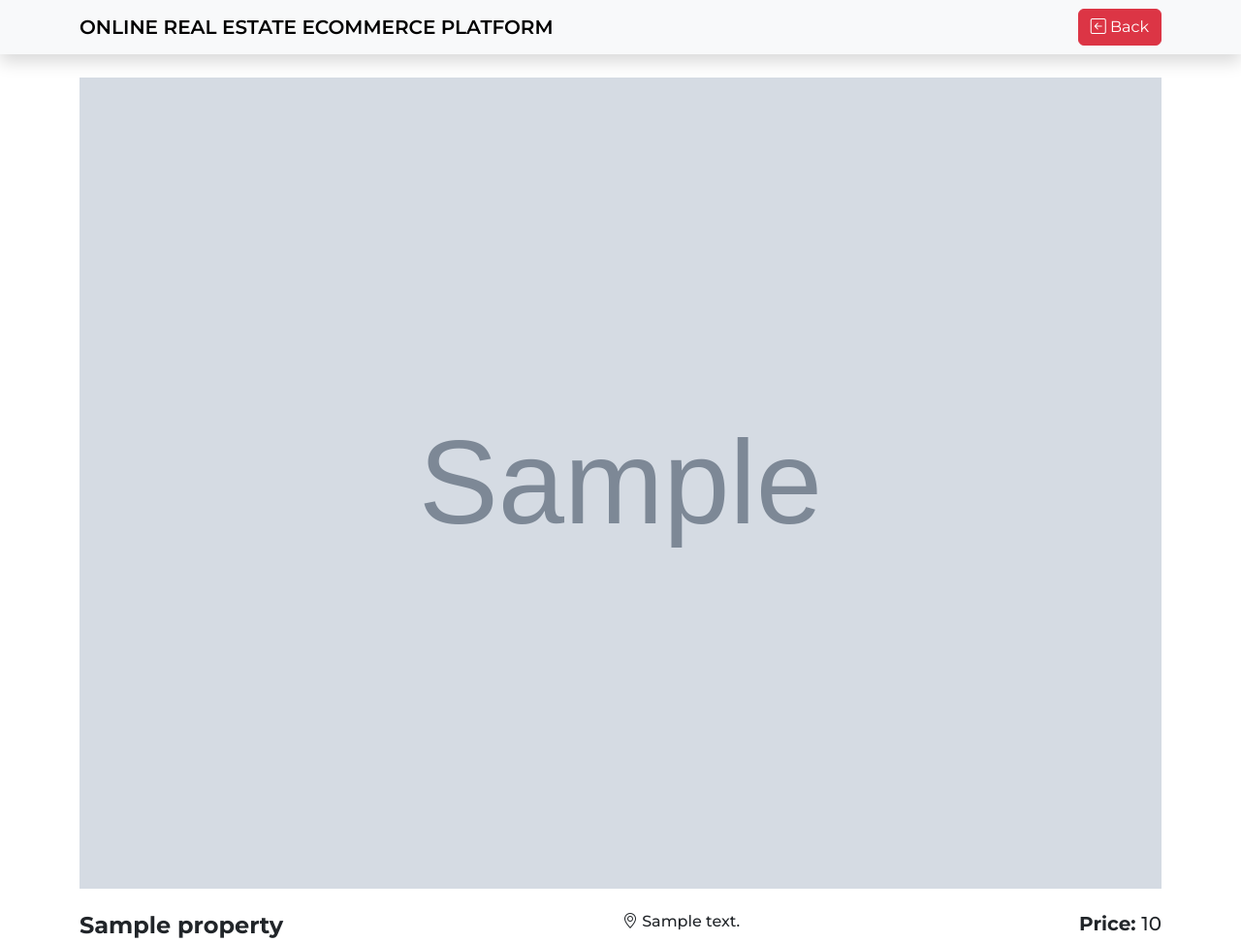
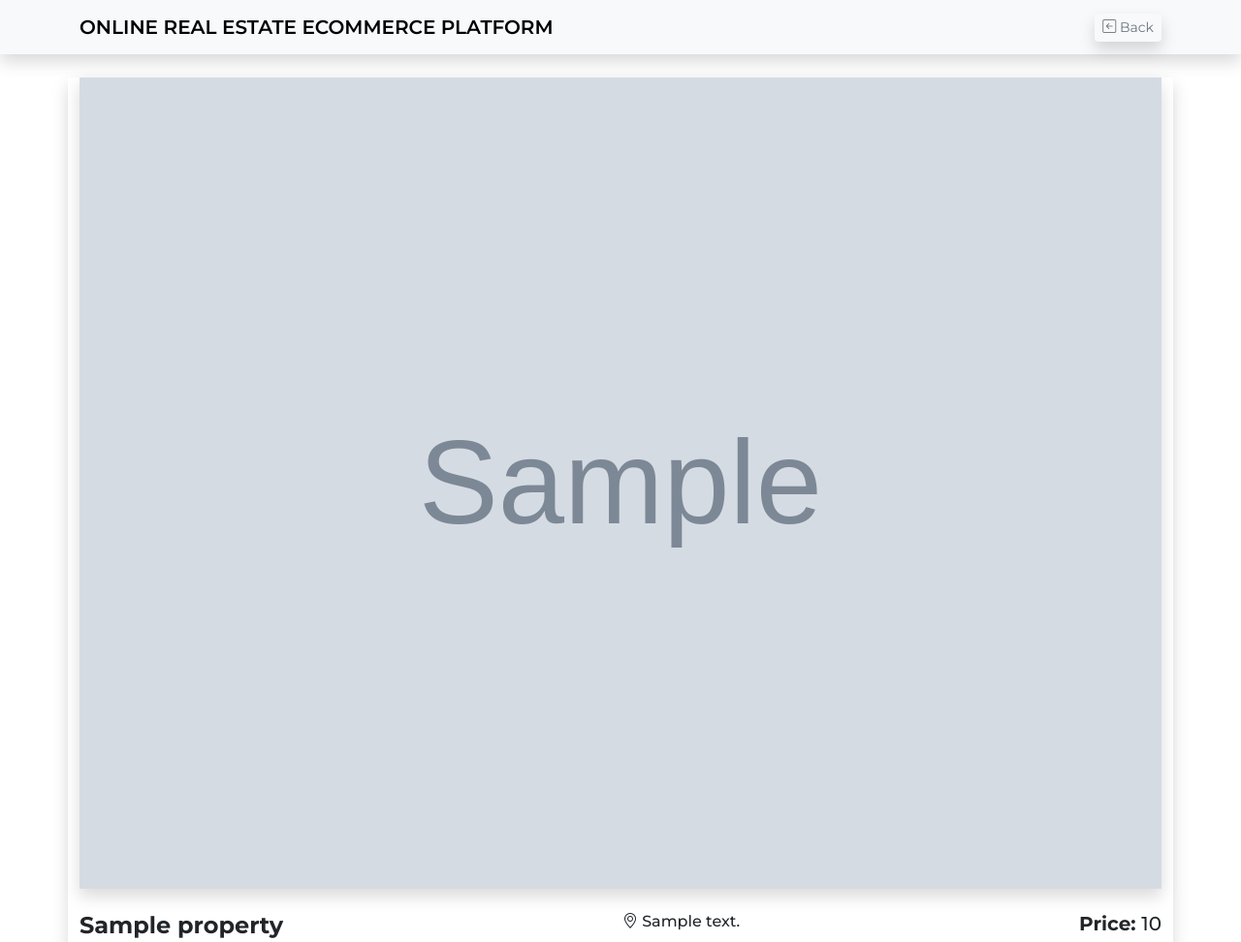
Before and after one commit to NMSCSTR/realstate, a PHP site: page /view.php?id=1 in a window 1280 px wide. Shown: the top 972 px of the page at 97% size. Run offline with PHP 8.4, Linux system fonts and the light colour scheme; tables that the repository leaves empty or names only in its code hold one stand-in row (values such as "Sample post"); grey boxes marked "Sample" are stand-in pictures; some libraries are stand-ins or nearby versions.

Commit message:
minimizing the back-end code removing unnecessary code

```diff
--- a/controller/user/add_agent.php
+++ b/controller/user/add_agent.php
@@ -4,7 +4,6 @@ $conn = mysqli_connect("localhost", "root", "", "oreep360");
 
 if ($_SERVER["REQUEST_METHOD"] == "POST") {
 
-    // Retrieve and sanitize input values
     $agent_id =  $_POST['agent_id'];
     $fullname =$_POST['fullname'];
     $contact = $_POST['contact'];
@@ -22,7 +21,6 @@ if ($_SERVER["REQUEST_METHOD"] == "POST") {
             VALUES ('$agent_id', '$fullname', '$contact', '$email_address', '$password', '$first_verification', '$second_verification', '$registration_date', '$profile_img')";
 
     if (mysqli_query($conn, $sql)) {
-        echo "New agent added successfully.";
         header('Location: ../../admin/agent.php');
     } else {
         echo "Error: " . $sql . "<br>" . mysqli_error($conn);
--- a/controller/user/delete_agent.php
+++ b/controller/user/delete_agent.php
@@ -8,7 +8,6 @@ if (isset($_GET['agent_id'])) {
 
     $delete_sql = "DELETE FROM agents WHERE agent_id = $agent_id";
     if (mysqli_query($conn, $delete_sql)) {
-        echo "Agent deleted successfully!";
         header("Location: ../../admin/agent.php");
     } else {
         echo "Error deleting agent. Please try again.";
@@ -18,6 +17,5 @@ if (isset($_GET['agent_id'])) {
     exit();
 }
 
-
 mysqli_close($conn);
 ?>
--- a/controller/user/delete_user.php
+++ b/controller/user/delete_user.php
@@ -8,7 +8,6 @@ if (isset($_GET['user_id'])) {
 
     $delete_sql = "DELETE FROM users WHERE user_id = $user_id";
     if (mysqli_query($conn, $delete_sql)) {
-        echo "User deleted successfully!";
         header("Location: ../../admin/account.php");
     } else {
         echo "Error deleting user. Please try again.";
@@ -18,6 +17,5 @@ if (isset($_GET['user_id'])) {
     exit();
 }
 
-// Close the connection
 mysqli_close($conn);
 ?>
--- a/view.php
+++ b/view.php
@@ -75,12 +75,12 @@ body {
         <nav class="navbar navbar-expand-lg bg-body-tertiary shadow">
             <div class="container-md">
                 <a class="navbar-brand" href="#" id="site-title">ONLINE REAL ESTATE ECOMMERCE PLATFORM</a>
-                <a href="index.php" class="btn btn-danger"><i class="bi bi-arrow-left-square"></i> Back</a>
+                <a href="index.php" class="btn btn-outline-secondary border-0 btn-sm shadow"><i class="bi bi-arrow-left-square"></i> Back</a>
             </div>
         </nav>
     </header>
     <main>
-        <div class="container mt-4 mb-4">
+        <div class="container mt-4 mb-4 shadow">
             <?php
                 $conn = mysqli_connect("localhost", "root", "", "oreep360");
                 $sql = "SELECT * FROM properties WHERE property_id = '$property_id'";
@@ -88,7 +88,7 @@ body {
                 if (mysqli_num_rows($result) > 0) {
                     while ($row = mysqli_fetch_assoc($result)) {
             ?>
-            <img class="img-fluid" style="width: 100%;" src="<?php echo htmlspecialchars($row['cover_img']); ?>"
+            <img class="img-fluid shadow" style="width: 100%;" src="<?php echo htmlspecialchars($row['cover_img']); ?>"
                 alt="<?php echo htmlspecialchars($row['cover_img']); ?>">
             <div class="d-flex justify-content-between mt-4">
                 <h4><strong><?php echo $row['name'];?></strong></h4>
@@ -155,7 +155,7 @@ body {
                                     <strong><?php echo htmlspecialchars($get_agent['1st_verification']); ?></strong>
                                     </p>
                                     <a href="mailto:<?php echo htmlspecialchars($get_agent['email_address']); ?>"
-                                        class="btn btn-primary btn-sm shadow">
+                                        class="btn btn-outline-success btn-sm shadow">
                                         Contact <?php echo htmlspecialchars($get_agent['fullname']); ?>
                                     </a>
                                 </div>
```
Also changed, not shown: controller/user/add_user.php (+4 -5 lines).
